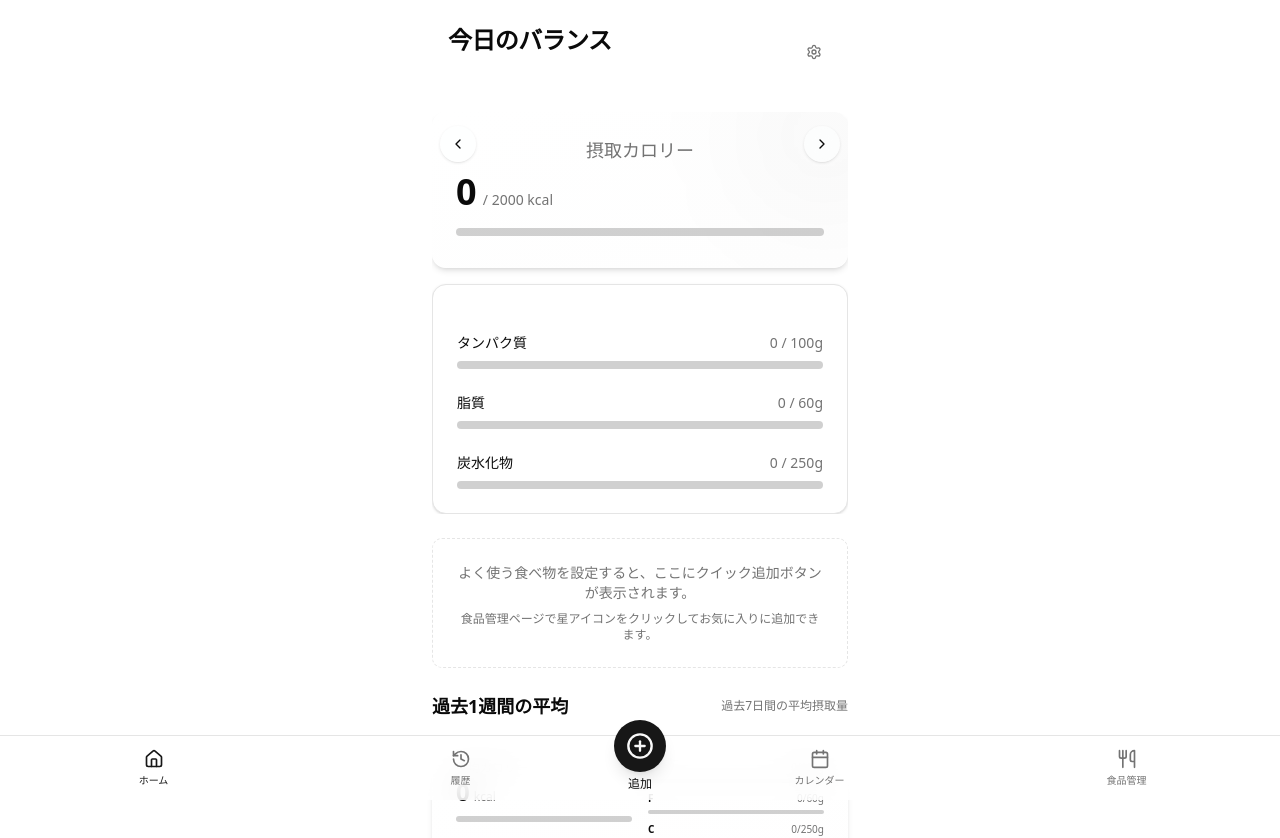
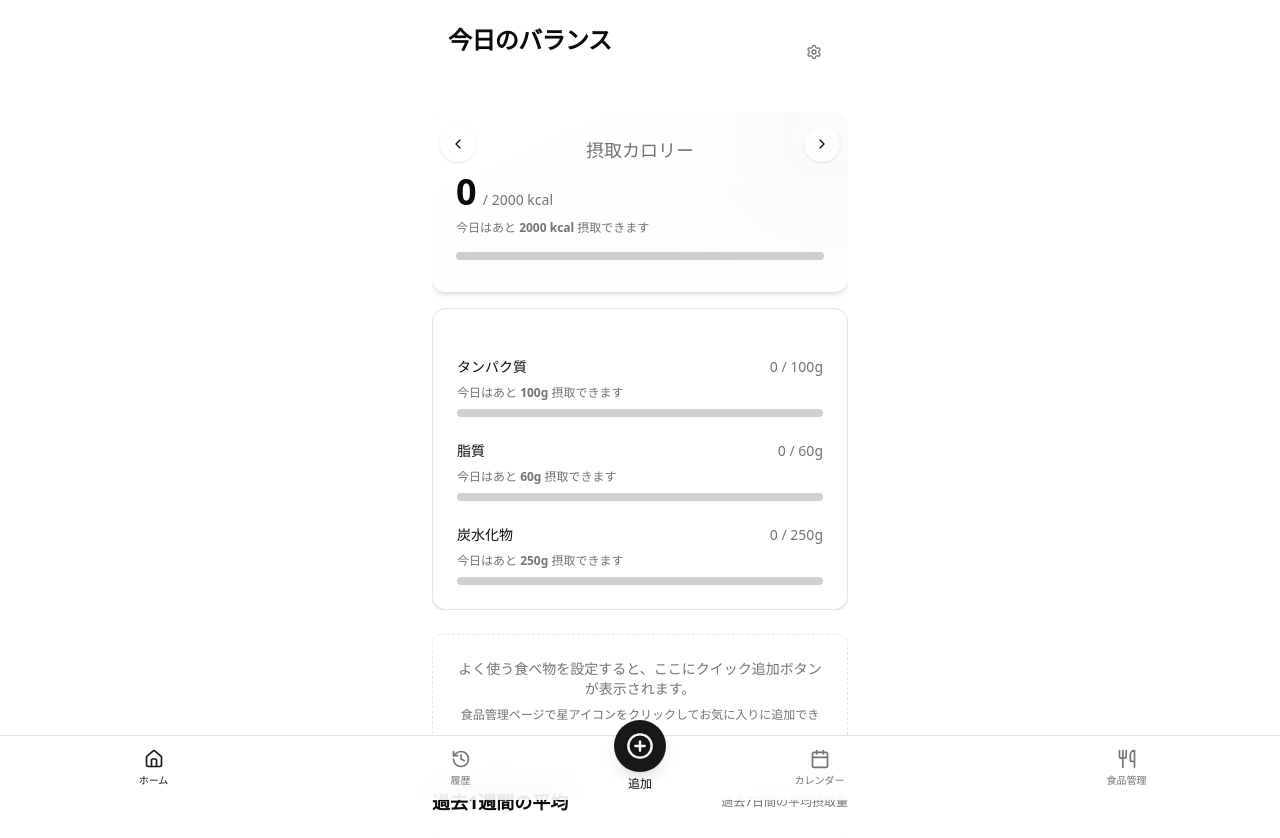
Before and after one commit to fujimoto080/PFC-Controller, a Next.js app: page / in a window 1280 px wide. Shown: the top 838 px of the page. Built offline with nearby package versions, Linux system fonts and the light colour scheme.

Commit message:
ダッシュボードに残り摂取量表示を追加

```diff
--- a/components/dashboard/PFCStats.tsx
+++ b/components/dashboard/PFCStats.tsx
@@ -31,6 +31,7 @@ export function PFCStats({ selectedDate, onDateChange }: PFCStatsProps) {
   const { protein, fat, carbs, calories } = data.total;
   const { targetPFC } = settings;
   const adjustedCalorieTarget = Math.max(0, targetPFC.calories - debt.calories);
+  const remainingCalories = Math.max(0, adjustedCalorieTarget - calories);
   const calorieExcessWithDebt = Math.max(0, (calories + debt.calories) - targetPFC.calories);
 
   const navigateDate = (days: number) => {
@@ -135,6 +136,9 @@ export function PFCStats({ selectedDate, onDateChange }: PFCStatsProps) {
                   )}
                 </span>
               </div>
+              <p className="text-muted-foreground text-xs">
+                今日はあと <span className="font-semibold">{roundPFC(remainingCalories)} kcal</span> 摂取できます
+              </p>
               <Progress
                 value={getPFCPercentage(calories, targetPFC.calories)}
                 className="mt-2 h-2"
--- a/components/dashboard/StatRow.tsx
+++ b/components/dashboard/StatRow.tsx
@@ -22,6 +22,7 @@ export const StatRow = memo(function StatRow({
     delay,
 }: StatRowProps) {
     const adjustedTarget = target - debt;
+    const remaining = Math.max(0, adjustedTarget - current);
 
     const renderBar = (d: number, c: number, t: number, isFirst: boolean) => {
         // Calculate percentage for content within this specific bar's target (t)
@@ -73,6 +74,9 @@ export const StatRow = memo(function StatRow({
                     )}
                 </span>
             </div>
+            <p className="text-muted-foreground text-xs">
+                今日はあと <span className="font-semibold">{Math.round(remaining * 100) / 100}g</span> 摂取できます
+            </p>
 
             {/* Primary Bar */}
             {/* Priority: current first, then debt */}
```
